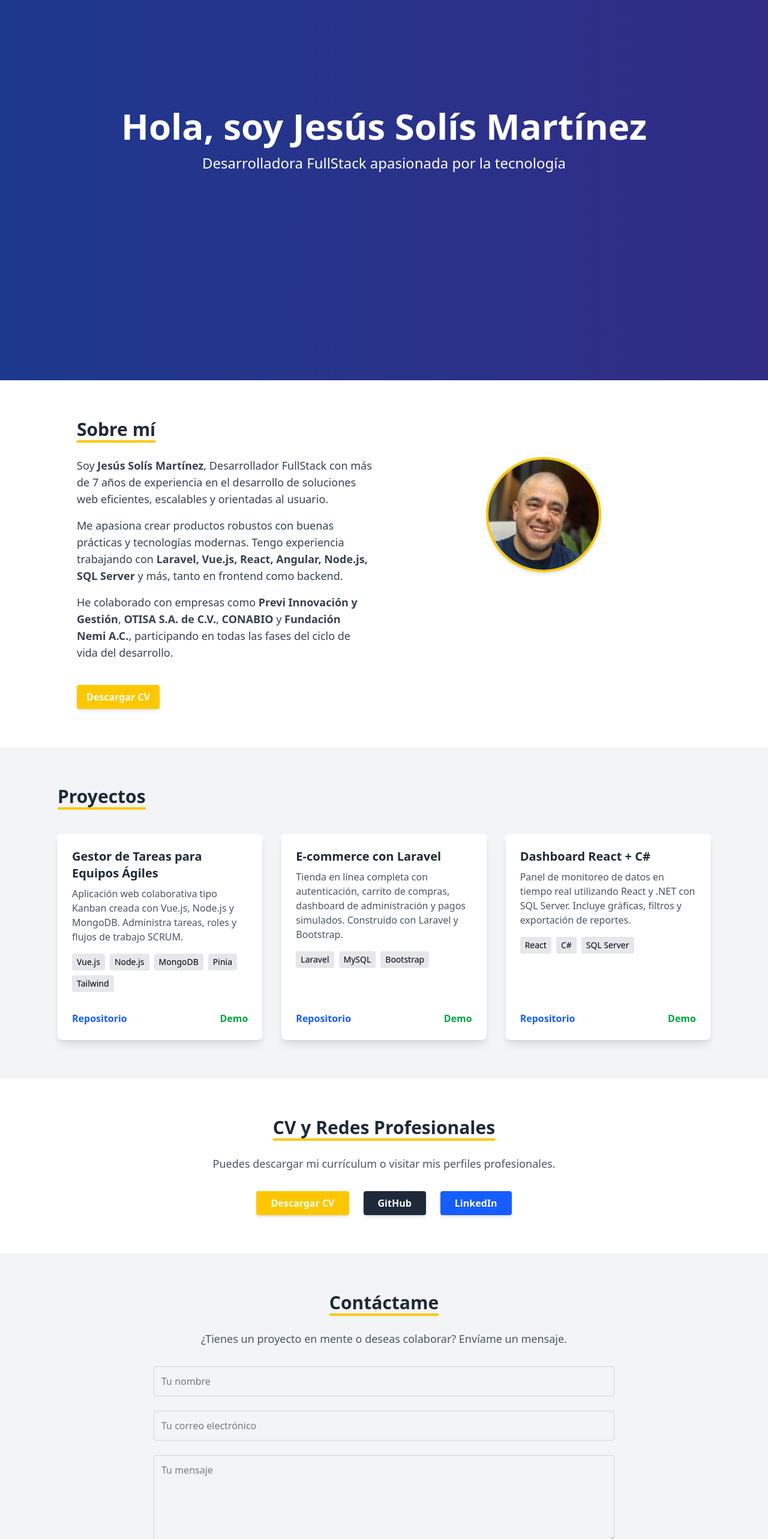
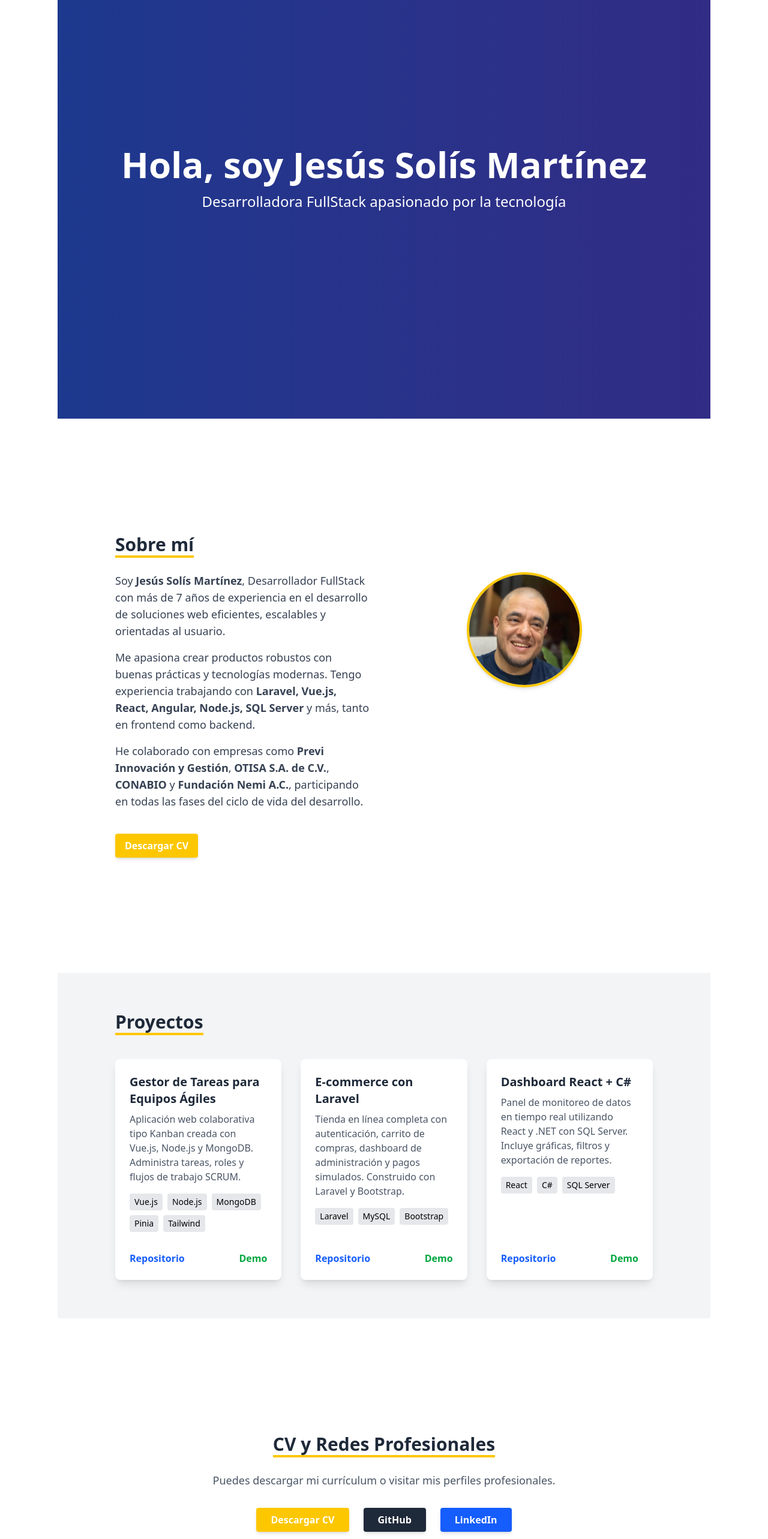
Before and after one commit to Jesus1508/portafolio_jesussolis, a React (Vite) app: page / in a window 1280 px wide. Shown: the part 234-2800 px from the top of the page at 60% size. Built offline with nearby package versions, Linux system fonts and the light colour scheme.

Commit message:
Añadiendo motion para animaciones en cada sección

```diff
--- a/package.json
+++ b/package.json
@@ -12,6 +12,7 @@
   "dependencies": {
     "@emailjs/browser": "^4.4.1",
     "@tailwindcss/vite": "^4.1.4",
+    "framer-motion": "^12.7.4",
     "react": "^19.0.0",
     "react-dom": "^19.0.0",
     "tailwindcss": "^4.1.4"
--- a/src/pages/About.jsx
+++ b/src/pages/About.jsx
@@ -1,5 +1,15 @@
+import { motion } from "framer-motion";
+
 const About = () => {
     return (
+      <motion.section
+        id="sobremi"
+        className="bg-white py-16 px-6 md:px-24"
+        initial={{ opacity: 0, y: 50 }}
+        whileInView={{ opacity: 1, y: 0 }}
+        transition={{ duration: 0.6 }}
+        viewport={{ once: true }}
+      >
         <section id="sobremi" className="bg-white py-16 px-6 md:px-24">
           <div className="max-w-5xl mx-auto">
             <h2 className="text-3xl font-bold text-gray-800 mb-6 border-b-4 border-yellow-400 inline-block">
@@ -40,6 +50,7 @@ const About = () => {
             </div>
           </div>
         </section>
+      </motion.section>
     );
   };
 
--- a/src/pages/Contact.jsx
+++ b/src/pages/Contact.jsx
@@ -1,5 +1,6 @@
 import { useRef, useState } from "react";
 import emailjs from "@emailjs/browser";
+import { motion } from "framer-motion";
 
 const Contact = () => {
   const form = useRef();
@@ -22,6 +23,14 @@ const Contact = () => {
   };
 
   return (
+    <motion.section
+      id="sobremi"
+      className="bg-white py-16 px-6 md:px-24"
+      initial={{ opacity: 0, y: 50 }}
+      whileInView={{ opacity: 1, y: 0 }}
+      transition={{ duration: 0.6 }}
+      viewport={{ once: true }}
+    >
       <section id="contacto" className="bg-gray-100 py-16 px-6 md:px-24">
         <div className="max-w-3xl mx-auto text-center">
           <h2 className="text-3xl font-bold text-gray-800 mb-6 border-b-4 border-yellow-400 inline-block">
@@ -68,6 +77,7 @@ const Contact = () => {
           )}
         </div>
       </section>
+    </motion.section>
   );
 };
 
--- a/src/pages/Home.jsx
+++ b/src/pages/Home.jsx
@@ -1,11 +1,22 @@
+import { motion } from "framer-motion";
+
 const Home = () => {
     return (
-      <section id="inicio" className="h-screen flex items-center justify-center bg-gradient-to-r from-blue-900 to-indigo-900 text-white">
-        <div className="text-center">
-          <h1 className="text-4xl md:text-6xl font-bold">Hola, soy Jesús Solís Martínez</h1>
-          <p className="mt-4 text-lg md:text-2xl">Desarrolladora FullStack apasionada por la tecnología</p>
-        </div>
-      </section>
+      <motion.section
+        id="sobremi"
+        className="bg-white py-16 px-6 md:px-24"
+        initial={{ opacity: 0, y: 50 }}
+        whileInView={{ opacity: 1, y: 0 }}
+        transition={{ duration: 0.6 }}
+        viewport={{ once: true }}
+      >
+        <section id="inicio" className="h-screen flex items-center justify-center bg-gradient-to-r from-blue-900 to-indigo-900 text-white">
+          <div className="text-center">
+            <h1 className="text-4xl md:text-6xl font-bold">Hola, soy Jesús Solís Martínez</h1>
+            <p className="mt-4 text-lg md:text-2xl">Desarrolladora FullStack apasionado por la tecnología</p>
+          </div>
+        </section>
+      </motion.section>
     );
   };
 
--- a/src/pages/Projects.jsx
+++ b/src/pages/Projects.jsx
@@ -1,8 +1,17 @@
 import projects from "../data/projects";
 import ProjectCard from "../components/ProjectCard";
+import { motion } from "framer-motion";
 
 const Projects = () => {
   return (
+    <motion.section
+      id="sobremi"
+      className="bg-white py-16 px-6 md:px-24"
+      initial={{ opacity: 0, y: 50 }}
+      whileInView={{ opacity: 1, y: 0 }}
+      transition={{ duration: 0.6 }}
+      viewport={{ once: true }}
+    >
       <section id="proyectos" className="bg-gray-100 py-16 px-6 md:px-24">
         <div className="max-w-6xl mx-auto">
           <h2 className="text-3xl font-bold text-gray-800 mb-10 border-b-4 border-yellow-400 inline-block">
@@ -15,6 +24,7 @@ const Projects = () => {
           </div>
         </div>
       </section>
+    </motion.section>
   );
 };
 
--- a/src/pages/Resume.jsx
+++ b/src/pages/Resume.jsx
@@ -1,5 +1,14 @@
+import { motion } from "framer-motion";
 const Resume = () => {
     return (
+      <motion.section
+      id="sobremi"
+      className="bg-white py-16 px-6 md:px-24"
+      initial={{ opacity: 0, y: 50 }}
+      whileInView={{ opacity: 1, y: 0 }}
+      transition={{ duration: 0.6 }}
+      viewport={{ once: true }}
+      >
         <section id="cv" className="py-16 px-6 md:px-24 bg-white">
           <div className="max-w-4xl mx-auto text-center">
             <h2 className="text-3xl font-bold text-gray-800 mb-6 border-b-4 border-yellow-400 inline-block">
@@ -33,6 +42,7 @@ const Resume = () => {
             </div>
           </div>
         </section>
+      </motion.section>
     );
   };
 
```
Also changed, not shown: 1 other file (tests, documents, lock files or other folders). Lines whose indentation alone changed are shown as unchanged.
